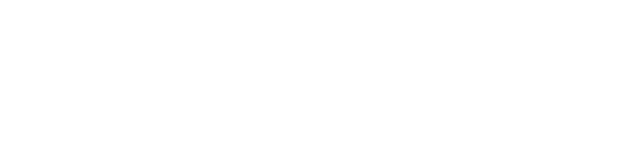
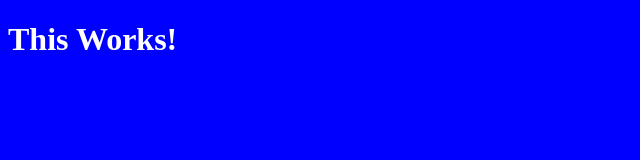
Before and after one commit to kjungmo/Vanila_JS_ChromeApp, a plain HTML site: page index.html in a window 1280 px wide. Shown: the whole page, without its empty margins (0-640 px from the left). Drawn offline with Linux system fonts and the light colour scheme.

Commit message:
first step

```diff
--- a/index.html
+++ b/index.html
@@ -1,12 +1,10 @@
 <!DOCTYPE html>
 <html>
   <head>
-    <meta charset="utf-8">
-    <meta name="viewport" content="width=device-width">
-    <title>repl.it</title>
-    <link href="style.css" rel="stylesheet" type="text/css" />
+     <title>Something</title>
+    <link rel="stylesheet" href="style.css" />
   </head>
   <body>
-    <script src="script.js"></script>
+    <h1>This Works!</h1>
   </body>
 </html>
--- a/style.css
+++ b/style.css
@@ -0,0 +1,7 @@
+body{
+  background-color:blue;
+}
+
+h1 {
+  color: white;
+}
```
